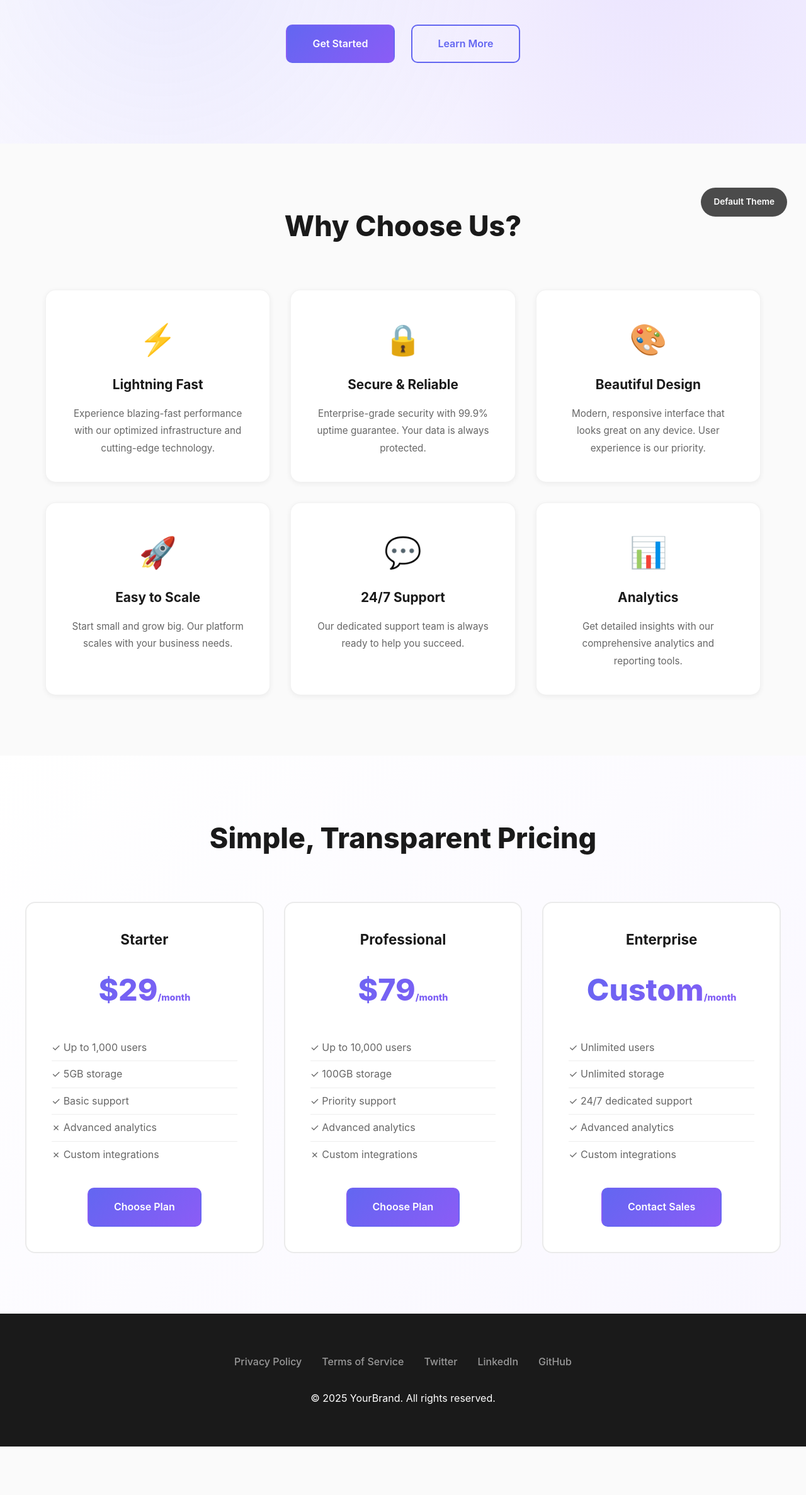
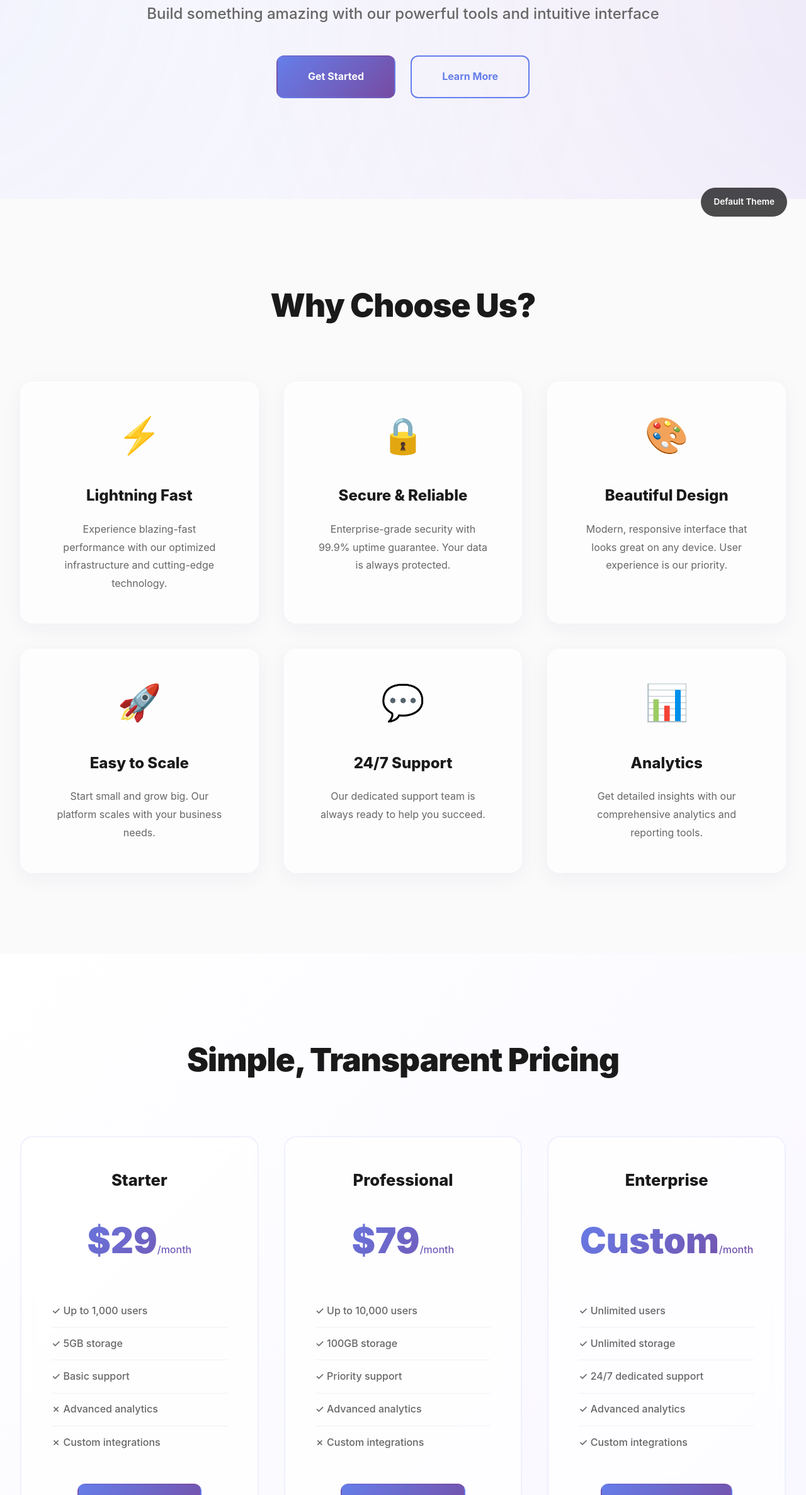
Before and after one commit to danielahzandrahcalago-cloud/my-git-lab, a plain HTML site: page index.html in a window 1280 px wide. Shown: the part 426-2800 px from the top of the page at 63% size. Before the commit the page ends 2723 px from the top, so only its background shows below. Drawn offline with Linux system fonts and the light colour scheme.

Commit message:
Add Main Branch

```diff
--- a/index.html
+++ b/index.html
@@ -16,21 +16,24 @@
             line-height: 1.6;
             color: #1a1a1a;
             background: #fafafa;
+            overflow-x: hidden;
         }
 
         header {
-            background: rgba(255, 255, 255, 0.95);
-            backdrop-filter: blur(10px);
+            background: rgba(255, 255, 255, 0.7);
+            backdrop-filter: blur(20px);
+            -webkit-backdrop-filter: blur(20px);
             color: #1a1a1a;
-            padding: 1.2rem 0;
+            padding: 1.5rem 0;
             position: sticky;
             top: 0;
             z-index: 100;
-            border-bottom: 1px solid rgba(0, 0, 0, 0.08);
+            border-bottom: 1px solid rgba(0, 0, 0, 0.05);
+            box-shadow: 0 8px 32px 0 rgba(31, 38, 135, 0.05);
         }
 
         nav {
-            max-width: 1200px;
+            max-width: 1400px;
             margin: 0 auto;
             padding: 0 2rem;
             display: flex;
@@ -39,36 +42,53 @@
         }
 
         .logo {
-            font-size: 1.4rem;
-            font-weight: 700;
-            background: linear-gradient(135deg, #6366f1 0%, #8b5cf6 100%);
+            font-size: 1.5rem;
+            font-weight: 800;
+            background: linear-gradient(135deg, #667eea 0%, #764ba2 100%);
             -webkit-background-clip: text;
             -webkit-text-fill-color: transparent;
             background-clip: text;
+            letter-spacing: -0.5px;
         }
 
         .nav-links {
             display: flex;
             list-style: none;
-            gap: 2.5rem;
+            gap: 3rem;
         }
 
         .nav-links a {
             color: #666;
             text-decoration: none;
-            transition: color 0.3s;
+            transition: all 0.3s cubic-bezier(0.4, 0, 0.2, 1);
             font-weight: 500;
             font-size: 0.95rem;
+            position: relative;
+        }
+
+        .nav-links a::after {
+            content: '';
+            position: absolute;
+            bottom: -5px;
+            left: 0;
+            width: 0;
+            height: 2px;
+            background: linear-gradient(135deg, #667eea 0%, #764ba2 100%);
+            transition: width 0.3s ease;
         }
 
         .nav-links a:hover {
-            color: #6366f1;
+            color: #667eea;
+        }
+
+        .nav-links a:hover::after {
+            width: 100%;
         }
 
         .hero {
-            background: linear-gradient(135deg, #ffffff 0%, #f3f0ff 100%);
+            background: linear-gradient(135deg, #ffffff 0%, #f8f6ff 100%);
             color: #1a1a1a;
-            padding: 8rem 2rem;
+            padding: 10rem 2rem;
             text-align: center;
             position: relative;
             overflow: hidden;
@@ -77,75 +97,122 @@
         .hero::before {
             content: '';
             position: absolute;
-            top: 0;
-            left: 0;
-            right: 0;
-            bottom: 0;
-            background: radial-gradient(circle at 20% 50%, rgba(99, 102, 241, 0.1) 0%, transparent 50%),
-                        radial-gradient(circle at 80% 50%, rgba(139, 92, 246, 0.1) 0%, transparent 50%);
+            top: -50%;
+            left: -50%;
+            width: 200%;
+            height: 200%;
+            background: radial-gradient(circle at 20% 50%, rgba(102, 126, 234, 0.08) 0%, transparent 50%),
+                        radial-gradient(circle at 80% 50%, rgba(118, 75, 162, 0.08) 0%, transparent 50%);
+            animation: float 25s ease-in-out infinite;
             pointer-events: none;
         }
 
+        @keyframes float {
+            0%, 100% { transform: translate(0, 0); }
+            50% { transform: translate(30px, -30px); }
+        }
+
         .hero-content {
-            max-width: 900px;
+            max-width: 1000px;
             margin: 0 auto;
             position: relative;
             z-index: 1;
         }
 
         .hero h1 {
-            font-size: 4rem;
+            font-size: 4.5rem;
             margin-bottom: 1.5rem;
-            animation: slideDown 0.8s ease-out;
-            font-weight: 800;
-            line-height: 1.2;
-            background: linear-gradient(135deg, #6366f1 0%, #8b5cf6 100%);
+            animation: slideDownFade 0.9s cubic-bezier(0.34, 1.56, 0.64, 1);
+            font-weight: 900;
+            line-height: 1.1;
+            background: linear-gradient(135deg, #667eea 0%, #764ba2 100%);
             -webkit-background-clip: text;
             -webkit-text-fill-color: transparent;
             background-clip: text;
+            letter-spacing: -1px;
         }
 
         .hero p {
-            font-size: 1.4rem;
+            font-size: 1.5rem;
             margin-bottom: 3rem;
             color: #666;
             font-weight: 500;
+            animation: slideUpFade 0.9s cubic-bezier(0.34, 1.56, 0.64, 1) 0.2s both;
+            line-height: 1.5;
+        }
+
+        .cta-buttons {
+            display: flex;
+            gap: 1.5rem;
+            justify-content: center;
+            flex-wrap: wrap;
+            animation: slideUpFade 0.9s cubic-bezier(0.34, 1.56, 0.64, 1) 0.4s both;
         }
 
         .cta-button {
             display: inline-block;
-            background: linear-gradient(135deg, #6366f1 0%, #8b5cf6 100%);
+            background: linear-gradient(135deg, #667eea 0%, #764ba2 100%);
             color: white;
-            padding: 1rem 2.5rem;
-            border-radius: 10px;
+            padding: 1.2rem 3rem;
+            border-radius: 12px;
             text-decoration: none;
-            font-weight: 600;
-            transition: all 0.3s;
-            margin: 0 0.7rem;
+            font-weight: 700;
+            transition: all 0.3s cubic-bezier(0.34, 1.56, 0.64, 1);
             border: 2px solid transparent;
             cursor: pointer;
+            font-size: 1rem;
+            position: relative;
+            overflow: hidden;
+        }
+
+        .cta-button::before {
+            content: '';
+            position: absolute;
+            top: 0;
+            left: -100%;
+            width: 100%;
+            height: 100%;
+            background: rgba(255, 255, 255, 0.2);
+            transition: left 0.3s ease;
+            z-index: 0;
         }
 
         .cta-button:hover {
-            transform: translateY(-2px);
-            box-shadow: 0 15px 35px rgba(99, 102, 241, 0.3);
+            transform: translateY(-4px);
+            box-shadow: 0 20px 40px rgba(102, 126, 234, 0.35);
+        }
+
+        .cta-button:hover::before {
+            left: 100%;
         }
 
         .cta-button.secondary {
             background: transparent;
-            border: 2px solid #6366f1;
-            color: #6366f1;
+            border: 2.5px solid #667eea;
+            color: #667eea;
         }
 
         .cta-button.secondary:hover {
-            background: #6366f1;
+            background: #667eea;
             color: white;
+            box-shadow: 0 20px 40px rgba(102, 126, 234, 0.35);
         }
 
-        @keyframes slideDown {
+        @keyframes slideDownFade {
             from {
                 opacity: 0;
-                transform: translateY(-30px);
+                transform: translateY(-40px);
+            }
+            to {
+                opacity: 1;
+                transform: translateY(0);
+            }
+        }
+
+        @keyframes slideUpFade {
+            from {
+                opacity: 0;
+                transform: translateY(40px);
             }
             to {
                 opacity: 1;
@@ -154,132 +221,189 @@
         }
 
         .features {
-            max-width: 1200px;
+            max-width: 1400px;
             margin: 0 auto;
-            padding: 6rem 2rem;
+            padding: 8rem 2rem;
         }
 
         .features h2 {
             text-align: center;
-            font-size: 2.8rem;
-            margin-bottom: 4rem;
+            font-size: 3.2rem;
+            margin-bottom: 5rem;
             color: #1a1a1a;
-            font-weight: 800;
+            font-weight: 900;
+            letter-spacing: -1px;
         }
 
         .feature-grid {
             display: grid;
-            grid-template-columns: repeat(auto-fit, minmax(280px, 1fr));
-            gap: 2rem;
+            grid-template-columns: repeat(auto-fit, minmax(300px, 1fr));
+            gap: 2.5rem;
         }
 
         .feature-card {
-            background: white;
-            padding: 2.5rem;
-            border-radius: 16px;
-            box-shadow: 0 2px 8px rgba(0,0,0,0.06);
-            transition: all 0.3s;
+            background: rgba(255, 255, 255, 0.6);
+            backdrop-filter: blur(10px);
+            -webkit-backdrop-filter: blur(10px);
+            padding: 3rem;
+            border-radius: 20px;
+            box-shadow: 0 8px 32px 0 rgba(31, 38, 135, 0.05);
+            transition: all 0.4s cubic-bezier(0.34, 1.56, 0.64, 1);
             text-align: center;
-            border: 1px solid rgba(0,0,0,0.05);
+            border: 1px solid rgba(255, 255, 255, 0.8);
+            position: relative;
+            overflow: hidden;
+        }
+
+        .feature-card::before {
+            content: '';
+            position: absolute;
+            top: 0;
+            left: 0;
+            right: 0;
+            bottom: 0;
+            background: linear-gradient(135deg, rgba(102, 126, 234, 0.05) 0%, rgba(118, 75, 162, 0.05) 100%);
+            opacity: 0;
+            transition: opacity 0.4s ease;
+            z-index: 0;
         }
 
         .feature-card:hover {
-            transform: translateY(-8px);
-            box-shadow: 0 20px 40px rgba(99, 102, 241, 0.15);
-            border-color: #6366f1;
+            transform: translateY(-15px);
+            box-shadow: 0 30px 60px rgba(102, 126, 234, 0.2);
+            border-color: #667eea;
+        }
+
+        .feature-card:hover::before {
+            opacity: 1;
+        }
+
+        .feature-card > * {
+            position: relative;
+            z-index: 1;
         }
 
         .feature-card h3 {
             color: #1a1a1a;
-            margin-bottom: 1rem;
-            font-size: 1.3rem;
-            font-weight: 700;
+            margin-bottom: 1.2rem;
+            font-size: 1.5rem;
+            font-weight: 800;
         }
 
         .feature-card p {
             color: #666;
             line-height: 1.8;
-            font-size: 0.95rem;
+            font-size: 1rem;
         }
 
         .icon {
-            font-size: 3rem;
-            margin-bottom: 1rem;
+            font-size: 3.5rem;
+            margin-bottom: 1.5rem;
+            display: inline-block;
+            animation: floatIcon 3s ease-in-out infinite;
+        }
+
+        @keyframes floatIcon {
+            0%, 100% { transform: translateY(0); }
+            50% { transform: translateY(-10px); }
         }
 
         .pricing {
-            background: linear-gradient(135deg, #ffffff 0%, #f9f7ff 100%);
-            padding: 6rem 2rem;
+            background: linear-gradient(135deg, #ffffff 0%, #f8f6ff 100%);
+            padding: 8rem 2rem;
             margin-top: 0;
         }
 
         .pricing-container {
-            max-width: 1200px;
+            max-width: 1400px;
             margin: 0 auto;
         }
 
         .pricing h2 {
             text-align: center;
-            font-size: 2.8rem;
-            margin-bottom: 4rem;
+            font-size: 3.2rem;
+            margin-bottom: 5rem;
+            color: #1a1a1a;
+            font-weight: 900;
+            letter-spacing: -1px;
+        }
+
+        .pricing-grid {
+            display: grid;
+            grid-template-columns: repeat(auto-fit, minmax(320px, 1fr));
+            gap: 2.5rem;
+        }
+
+        .pricing-card {
+            background: rgba(255, 255, 255, 0.7);
+            backdrop-filter: blur(10px);
+            -webkit-backdrop-filter: blur(10px);
+            padding: 3rem;
+            border-radius: 20px;
+            text-align: center;
+            border: 2px solid rgba(102, 126, 234, 0.1);
+            transition: all 0.4s cubic-bezier(0.34, 1.56, 0.64, 1);
+            position: relative;
+            overflow: hidden;
+        }
+
+        .pricing-card::before {
+            content: '';
+            position: absolute;
+            top: 0;
+            left: 0;
+            right: 0;
+            height: 4px;
+            background: linear-gradient(90deg, #667eea 0%, #764ba2 100%);
+            transform: scaleX(0);
+            transform-origin: left;
+            transition: transform 0.4s ease;
+        }
+
+        .pricing-card:hover {
+            border-color: #667eea;
+            box-shadow: 0 30px 60px rgba(102, 126, 234, 0.2);
+            transform: translateY(-10px);
+        }
+
+        .pricing-card:hover::before {
+            transform: scaleX(1);
+        }
+
+        .pricing-card h3 {
+            font-size: 1.6rem;
+            margin-bottom: 2rem;
             color: #1a1a1a;
             font-weight: 800;
         }
 
-        .pricing-grid {
-            display: grid;
-            grid-template-columns: repeat(auto-fit, minmax(250px, 1fr));
-            gap: 2rem;
-        }
-
-        .pricing-card {
-            background: white;
-            padding: 2.5rem;
-            border-radius: 16px;
-            text-align: center;
-            border: 2px solid rgba(0,0,0,0.08);
-            transition: all 0.3s;
-            position: relative;
-        }
-
-        .pricing-card:hover {
-            border-color: #6366f1;
-            box-shadow: 0 20px 40px rgba(99, 102, 241, 0.2);
-            transform: translateY(-5px);
-        }
-
-        .pricing-card h3 {
-            font-size: 1.4rem;
-            margin-bottom: 1.5rem;
-            color: #1a1a1a;
-            font-weight: 700;
-        }
-
         .price {
-            font-size: 3rem;
-            background: linear-gradient(135deg, #6366f1 0%, #8b5cf6 100%);
+            font-size: 3.5rem;
+            background: linear-gradient(135deg, #667eea 0%, #764ba2 100%);
             -webkit-background-clip: text;
             -webkit-text-fill-color: transparent;
             background-clip: text;
-            font-weight: 800;
-            margin: 1.5rem 0;
+            font-weight: 900;
+            margin: 2rem 0;
         }
 
         .price-period {
-            color: #666;
-            font-size: 0.9rem;
+            color: #999;
+            font-size: 1rem;
+            font-weight: 500;
         }
 
         .pricing-features {
             list-style: none;
-            margin: 2rem 0;
+            margin: 2.5rem 0;
             text-align: left;
         }
 
         .pricing-features li {
-            padding: 0.5rem 0;
-            border-bottom: 1px solid #eee;
+            padding: 0.8rem 0;
+            border-bottom: 1px solid rgba(0, 0, 0, 0.05);
             color: #666;
+            font-weight: 500;
         }
 
         .pricing-features li:last-child {
@@ -287,60 +411,99 @@
         }
 
         footer {
-            background: #1a1a1a;
+            background: linear-gradient(135deg, #1a1a1a 0%, #2d1b4e 100%);
             color: white;
             text-align: center;
-            padding: 4rem 2rem;
+            padding: 5rem 2rem;
             margin-top: 0;
         }
 
         .footer-content {
-            max-width: 1200px;
+            max-width: 1400px;
             margin: 0 auto;
         }
 
         .footer-links {
             display: flex;
             justify-content: center;
-            gap: 2rem;
-            margin-bottom: 2rem;
+            gap: 3rem;
+            margin-bottom: 3rem;
             flex-wrap: wrap;
         }
 
         .footer-links a {
-            color: #999;
+            color: #bbb;
             text-decoration: none;
-            transition: color 0.3s;
+            transition: all 0.3s ease;
             font-weight: 500;
+            position: relative;
+        }
+
+        .footer-links a::after {
+            content: '';
+            position: absolute;
+            bottom: -5px;
+            left: 0;
+            width: 0;
+            height: 2px;
+            background: linear-gradient(135deg, #667eea 0%, #764ba2 100%);
+            transition: width 0.3s ease;
         }
 
         .footer-links a:hover {
-            color: #6366f1;
+            color: #667eea;
+        }
+
+        .footer-links a:hover::after {
+            width: 100%;
+        }
+
+        footer p {
+            color: #999;
+            font-weight: 500;
         }
 
         @media (max-width: 768px) {
             .hero h1 {
-                font-size: 2rem;
+                font-size: 2.5rem;
             }
 
             .hero p {
-                font-size: 1rem;
+                font-size: 1.1rem;
             }
 
             .nav-links {
-                gap: 1rem;
-                font-size: 0.9rem;
+                gap: 1.5rem;
+                font-size: 0.85rem;
             }
 
             .features h2,
             .pricing h2 {
-                font-size: 2rem;
+                font-size: 2.2rem;
+            }
+
+            .cta-buttons {
+                flex-direction: column;
+                align-items: center;
+            }
+
+            .cta-button {
+                width: 100%;
+                max-width: 300px;
+            }
+
+            .feature-card:hover {
+                transform: translateY(-10px);
+            }
+
+            .pricing-card:hover {
+                transform: translateY(-8px);
             }
         }
 
         /* Theme transition styles */
         * {
-            transition: background-color 0.5s ease, color 0.5s ease, border-color 0.5s ease, box-shadow 0.5s ease;
+            transition: background-color 0.6s ease, color 0.6s ease, border-color 0.6s ease, box-shadow 0.6s ease;
         }
 
         /* Dark theme */
@@ -593,8 +756,10 @@
         <div class="hero-content">
             <h1>Welcome to Our Github Basic lab</h1>
             <p>Build something amazing with our powerful tools and intuitive interface</p>
-            <a href="#" class="cta-button">Get Started</a>
-            <a href="#" class="cta-button secondary">Learn More</a>
+            <div class="cta-buttons">
+                <a href="#" class="cta-button">Get Started</a>
+                <a href="#" class="cta-button secondary">Learn More</a>
+            </div>
         </div>
     </section>
 
```
